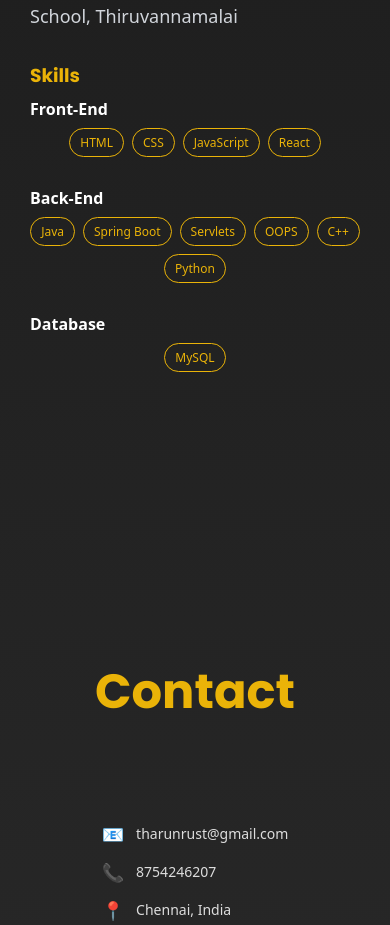
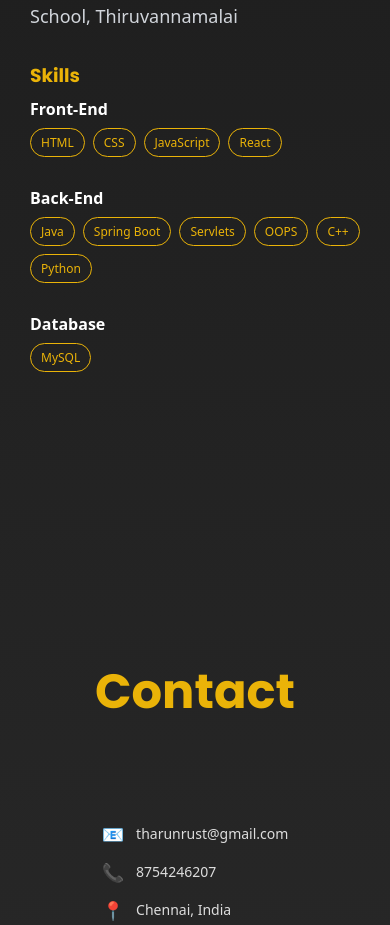
Before and after one commit to TharunVijai/portfolio-web, a React (Vite) app: page / in a window 390 px wide. Shown: the part 2065-2990 px from the top of the page. Built offline with nearby package versions, Linux system fonts and the light colour scheme.

Commit message:
added contact

```diff
--- a/src/Components/About.css
+++ b/src/Components/About.css
@@ -85,7 +85,7 @@
     padding: 5px 10px;
   }
   .skills  {
-    gap: 8px; justify-content: center;
+    gap: 8px;
   }
 
 }
```
